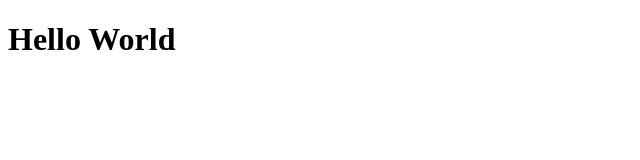
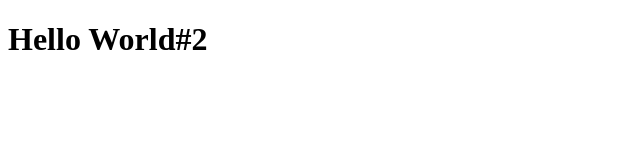
Before and after one commit to ryan378/ryan1, a plain HTML site: page index.html in a window 1280 px wide. Shown: the full height of the page, 0-640 px from the left. Drawn offline with Linux system fonts and the light colour scheme.

Commit message:
Update index.html

```diff
--- a/index.html
+++ b/index.html
@@ -8,6 +8,6 @@
     <title>Document</title>
 </head>
 <body>
-    <h1>Hello World</h1>
+    <h1>Hello World#2</h1>
 </body>
 </html>
```
